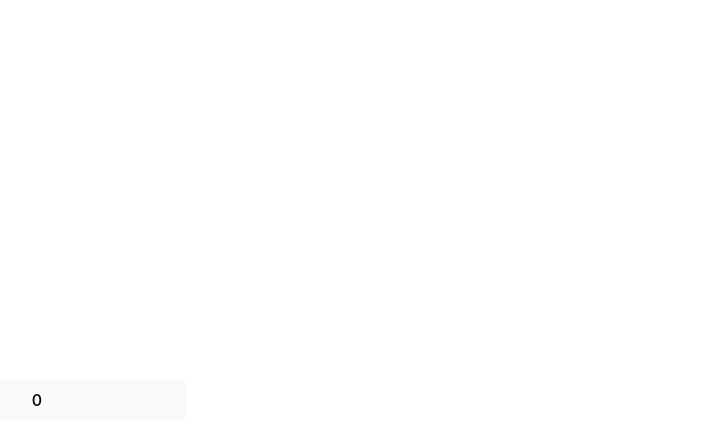
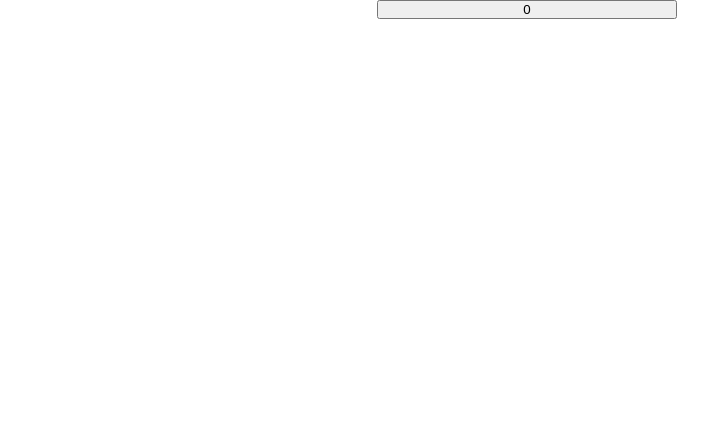
Before and after one commit to IguJl15/davinti-project, a React (Vite) app in the folder front/: page / in a window 1280 px wide. Shown: the top 444 px of the page, without its empty margins (113-821 px from the left). Built offline with nearby package versions, Linux system fonts and the light colour scheme.

Commit message:
feat: cherry pick commit from initial frontend project commit

```diff
--- a/front/src/index.css
+++ b/front/src/index.css
@@ -1,69 +1,5 @@
-:root {
-  font-family: Inter, system-ui, Avenir, Helvetica, Arial, sans-serif;
-  line-height: 1.5;
-  font-weight: 400;
-
-  color-scheme: light dark;
-  color: rgba(255, 255, 255, 0.87);
-  background-color: #242424;
-
-  font-synthesis: none;
-  text-rendering: optimizeLegibility;
-  -webkit-font-smoothing: antialiased;
-  -moz-osx-font-smoothing: grayscale;
-  -webkit-text-size-adjust: 100%;
+* {
+  margin: 0;
+  padding: 0;
+  box-sizing: border-box;
 }
-
-a {
-  font-weight: 500;
-  color: #646cff;
-  text-decoration: inherit;
-}
-a:hover {
-  color: #535bf2;
-}
-
-body {
-  margin: 0;
-  display: flex;
-  place-items: center;
-  min-width: 320px;
-  min-height: 100vh;
-}
-
-h1 {
-  font-size: 3.2em;
-  line-height: 1.1;
-}
-
-button {
-  border-radius: 8px;
-  border: 1px solid transparent;
-  padding: 0.6em 1.2em;
-  font-size: 1em;
-  font-weight: 500;
-  font-family: inherit;
-  background-color: #1a1a1a;
-  cursor: pointer;
-  transition: border-color 0.25s;
-}
-button:hover {
-  border-color: #646cff;
-}
-button:focus,
-button:focus-visible {
-  outline: 4px auto -webkit-focus-ring-color;
-}
-
-@media (prefers-color-scheme: light) {
-  :root {
-    color: #213547;
-    background-color: #ffffff;
-  }
-  a:hover {
-    color: #747bff;
-  }
-  button {
-    background-color: #f9f9f9;
-  }
-}
```
